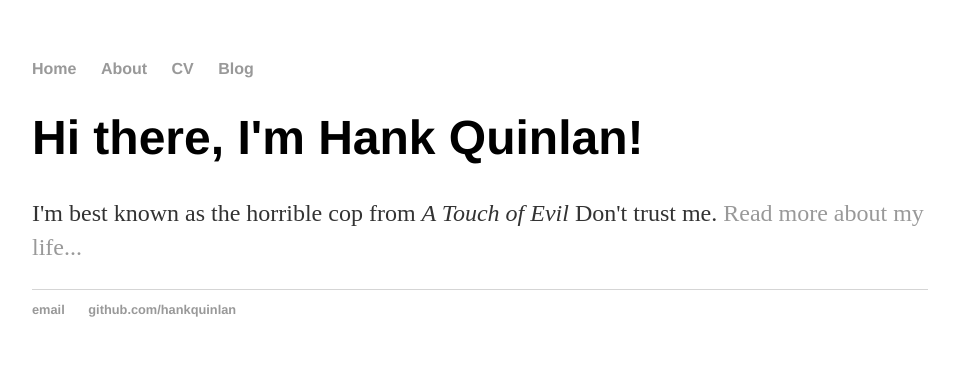
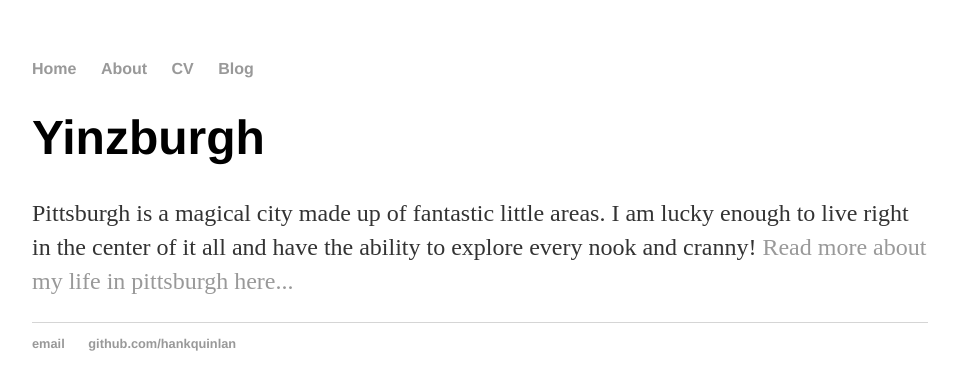
Before and after one commit to wal30/wal30.githib.io, a Jekyll site: the page built from index.html, in a window 1280 px wide. Shown: the top 390 px of the page, without its empty margins (160-1115 px from the left). Built offline with Jekyll 4.4.1, drawn with Linux system fonts in a browser that asks for light colours.

Commit message:
Update index.html

```diff
--- a/index.html
+++ b/index.html
@@ -1,8 +1,8 @@
 ---
 layout: default
-title: Hank Quinlan, Horrible Cop
+title: Yinzburgh
 ---
 <div class="blurb">
-	<h1>Hi there, I'm Hank Quinlan!</h1>
-	<p>I'm best known as the horrible cop from <em>A Touch of Evil</em> Don't trust me. <a href="/about">Read more about my life...</a></p>
+	<h1>Yinzburgh</h1>
+	<p>Pittsburgh is a magical city made up of fantastic little areas. I am lucky enough to live right in the center of it all and have the ability to explore every nook and cranny! <a href="/about">Read more about my life in pittsburgh here...</a></p>
 </div><!-- /.blurb -->
```
